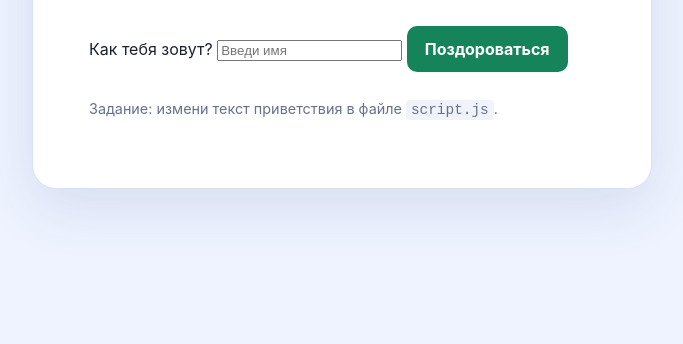
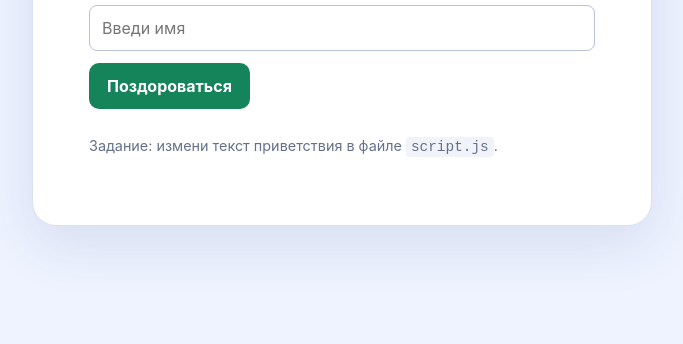
Before and after one commit to msimonov7/first-web-page, a plain HTML site: page index.html in a window 1280 px wide. Shown: the part 456-800 px from the top of the page, without its empty margins (298-981 px from the left). Drawn offline with Linux system fonts and the light colour scheme.

Commit message:
Add styles for label and input elements

```diff
--- a/styles.css
+++ b/styles.css
@@ -31,3 +31,16 @@ button { margin-top: 12px; padding: 13px 18px; border: 0; border-radius: 10px; b
 button:hover { background: #2445a9; }
 .hint { margin-top: 28px; color: #65718a; font-size: 0.9rem; }
 code { border-radius: 4px; padding: 2px 5px; background: #f0f3f9; }
+label {
+  display: block;
+  margin-bottom: 8px;
+  font-weight: 700;
+}
+
+input {
+  width: 100%;
+  padding: 12px;
+  border: 1px solid #b8c4d8;
+  border-radius: 8px;
+  font: inherit;
+}
```
